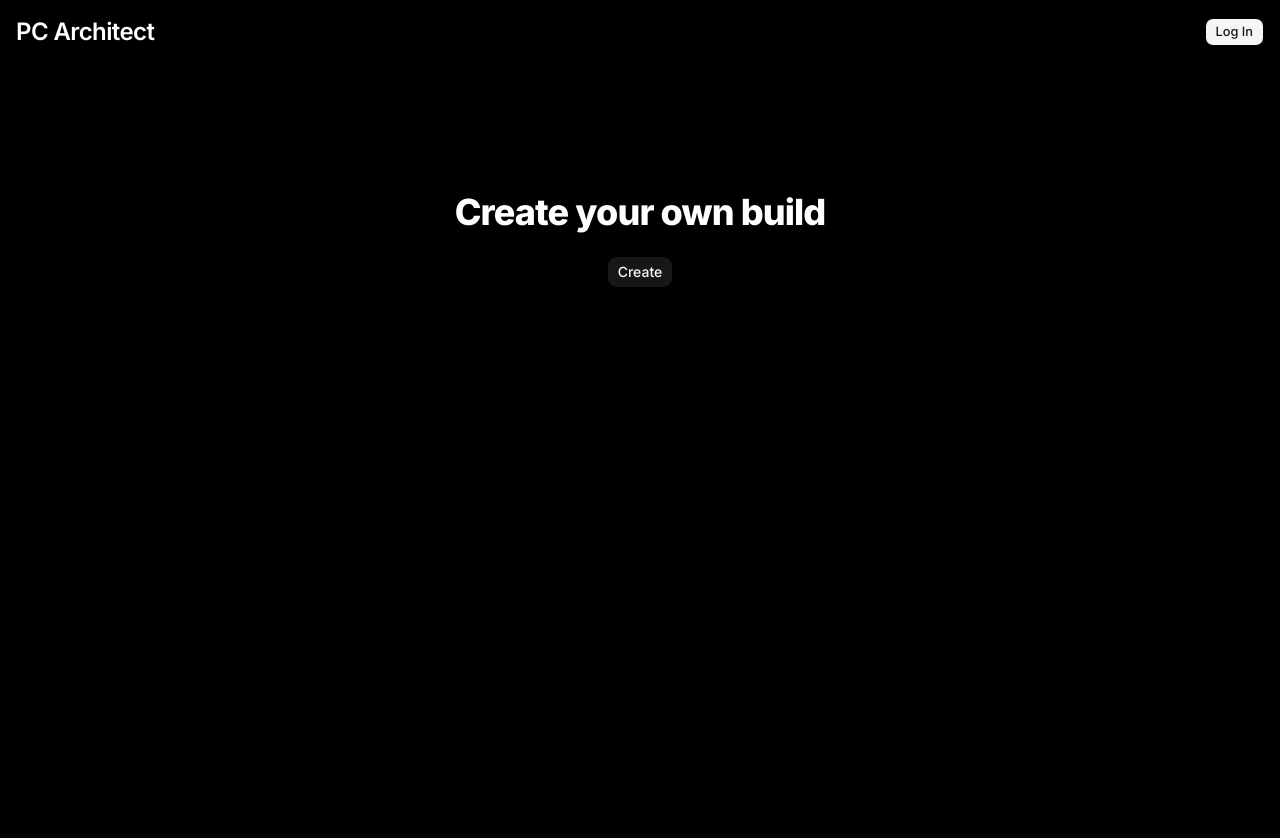
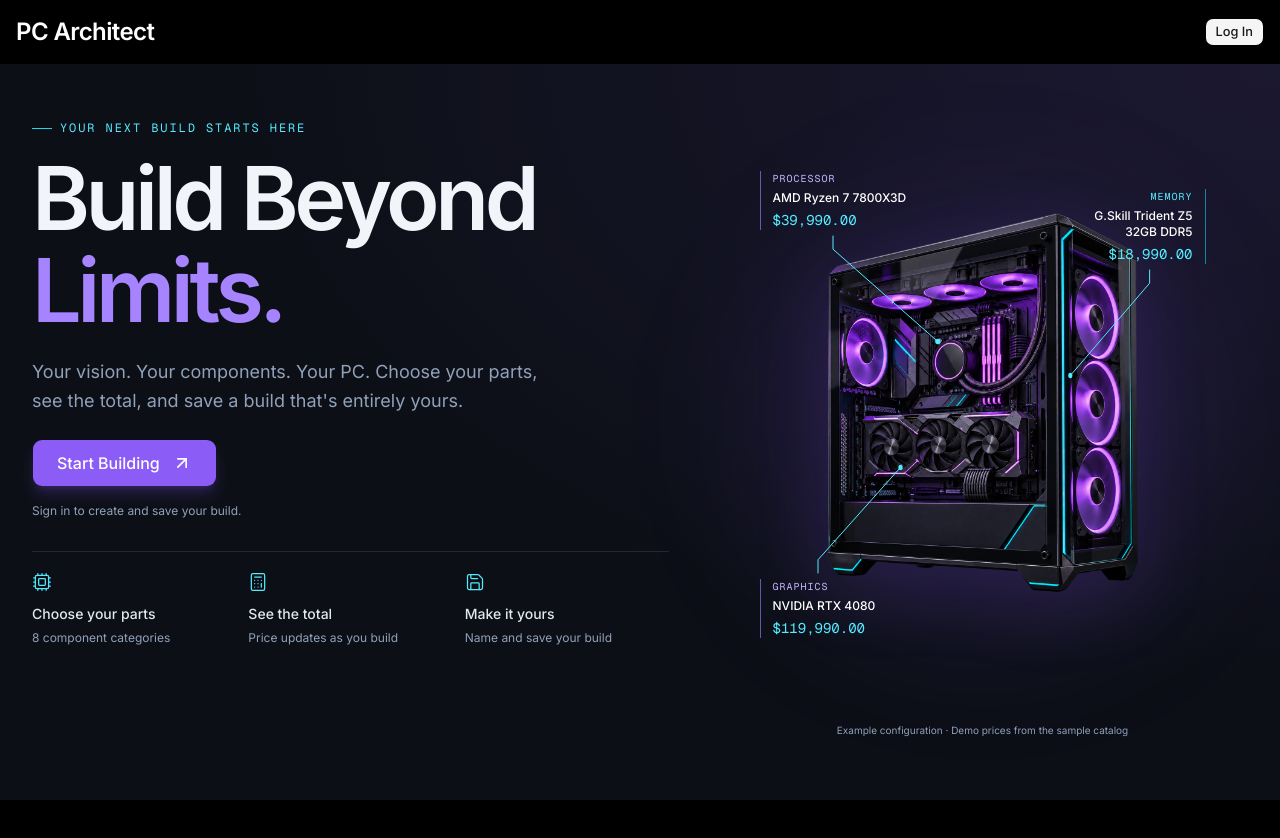
Before and after one commit to IhorKozloff/PC_Architect, a Next.js app: page / in a window 1280 px wide. Shown: the top 838 px of the page. After the commit the page ends 800 px from the top, so only its background shows below. Built offline with nearby package versions, Linux system fonts and the light colour scheme; no server answers.

Commit message:
Lenfind page hero section was finished

```diff
--- a/src/app/page.tsx
+++ b/src/app/page.tsx
@@ -1,20 +1,106 @@
 import { Button } from '@/components/ui/button';
-import { TypographyH1 } from '@/components/ui/typography-h1';
+import { ArrowUpRight, Calculator, Cpu, Save } from 'lucide-react';
 import Link from 'next/link';
+import Image from 'next/image';
 
-export default function Home() {
+function CalloutLine({ position }: { position: 'below-right' | 'below-left' | 'above-right' }) {
+  const above = position === 'above-right';
+  const left = position === 'below-left';
 
   return (
-    <div className="flex min-h-screen items-center justify-center">
-      <main className="flex min-h-screen w-full max-w-3xl flex-col items-center py-32 px-16">
-        <TypographyH1>
-          Create your own build
-        </TypographyH1>
-        <br />
-        <Button>
-          <Link href="/dashboard">Create</Link>
-        </Button>
-      </main>
+    <svg
+      aria-hidden="true"
+      viewBox="0 0 100 100"
+      preserveAspectRatio="none"
+      className={`pointer-events-none absolute h-[clamp(48px,10vw,110px)] w-[75%] overflow-visible fill-none text-cyan-300 ${above ? 'bottom-[calc(100%+6px)]' : 'top-[calc(100%+6px)]'} ${left ? 'right-1/2' : 'left-1/2'}`}
+    >
+      <path
+        d={above ? 'M 0 100 V 88 L 96 4' : left ? 'M 100 0 V 12 L 4 96' : 'M 0 0 V 12 L 96 96'}
+        stroke="currentColor"
+        strokeWidth="1"
+        vectorEffect="non-scaling-stroke"
+        strokeLinejoin="round"
+        strokeLinecap="round"
+      />
+      <circle cx={left ? 4 : 96} cy={above ? 4 : 96} r="2.5" fill="currentColor" />
+    </svg>
+  );
+}
+function PcPreview() {
+  return (
+    <div className="relative mx-auto w-full max-w-md lg:max-w-[605px]">
+      <div aria-hidden="true" className="pointer-events-none absolute inset-x-8 inset-y-24 rounded-full bg-violet-500/10 blur-3xl" />
+      <div className="relative aspect-[4/5] lg:aspect-auto lg:h-[clamp(496px,59.8svh+128px,703px)]">
+        <div className="absolute inset-x-[8%] top-[15%] bottom-[15%]">
+          <Image
+            src="/hero-pc-cutout.png"
+            alt="Custom black PC with a glass side panel, liquid cooling, and violet and cyan lighting"
+            fill
+            priority
+            sizes="(min-width: 1440px) 508px, (min-width: 1024px) 37vw, (min-width: 488px) 376px, 84vw"
+            className="object-contain drop-shadow-[0_20px_35px_rgba(139,92,246,0.15)]"
+          />
+        </div>
+        <div className="absolute top-[11%] left-[8%] max-w-[41%] border-l border-violet-400/60 pl-2 sm:pl-3">
+          <p className="font-mono text-[9px] tracking-widest text-violet-300 sm:text-[10px]">PROCESSOR</p>
+          <p className="mt-1 text-[10px] font-medium text-white sm:text-xs">AMD Ryzen 7 7800X3D</p>
+          <p className="mt-1 font-mono text-xs text-cyan-300 sm:text-sm">$39,990.00</p>
+          <CalloutLine position="below-right" />
+        </div>
+        <div className="absolute top-[14%] right-[8%] max-w-[38%] border-r border-cyan-400/60 pr-2 text-right sm:pr-3">
+          <p className="font-mono text-[9px] tracking-widest text-cyan-300 sm:text-[10px]">MEMORY</p>
+          <p className="mt-1 text-[10px] font-medium text-white sm:text-xs">G.Skill Trident Z5<br />32GB DDR5</p>
+          <p className="mt-1 font-mono text-xs text-cyan-300 sm:text-sm">$18,990.00</p>
+          <CalloutLine position="below-left" />
+        </div>
+        <div className="absolute bottom-[12%] left-[8%] max-w-[47%] border-l border-violet-400/60 pl-2 sm:pl-3">
+          <p className="font-mono text-[9px] tracking-widest text-violet-300 sm:text-[10px]">GRAPHICS</p>
+          <p className="mt-1 text-[10px] font-medium text-white sm:text-xs">NVIDIA RTX 4080</p>
+          <p className="mt-1 font-mono text-xs text-cyan-300 sm:text-sm">$119,990.00</p>
+          <CalloutLine position="above-right" />
+        </div>
+      </div>
+      <p className="mt-3 text-center text-[10px] leading-relaxed text-slate-400">Example configuration &middot; Demo prices from the sample catalog</p>
     </div>
   );
 }
+export default function Home() {
+  return (
+    <main className="relative isolate flex flex-1 overflow-hidden bg-[#0c0f16] text-slate-100">
+      <div aria-hidden="true" className="pointer-events-none absolute inset-0 -z-10 bg-[radial-gradient(ellipse_at_top_right,rgba(139,92,246,0.12),transparent_60%)]" />
+      <section aria-labelledby="hero-title" className="mx-auto grid w-full max-w-[1440px] min-w-0 items-start gap-10 px-5 py-8 sm:px-8 sm:py-10 lg:min-h-[calc(100svh-80px)] lg:grid-cols-[1.2fr_1fr] lg:gap-12 lg:px-8">
+        <div className="min-w-0 lg:pt-4">
+          <p className="mb-4 flex items-center gap-2 font-mono text-[10px] tracking-[0.16em] text-cyan-300 sm:text-xs">
+            <span aria-hidden="true" className="h-px w-5 shrink-0 bg-[#22D3EE]" /> YOUR NEXT BUILD STARTS HERE
+          </p>
+          <h1 id="hero-title" className="text-[clamp(2.75rem,7vw,5.5rem)] leading-[1.05] font-semibold tracking-[-0.05em]">
+            Build Beyond <span className="text-violet-400">Limits.</span>
+          </h1>
+          <p className="mt-5 max-w-md text-base leading-relaxed text-slate-400 sm:text-lg lg:max-w-lg">
+            Your vision. Your components. Your PC. Choose your parts, see the total, and save a build that&apos;s entirely yours.
+          </p>
+          <Button render={<Link href="/dashboard" />} className="mt-6 h-12 gap-3 rounded-lg bg-[#8B5CF6] px-6 text-base text-white shadow-lg shadow-violet-500/20 hover:bg-[#7C3AED] focus-visible:border-cyan-300 focus-visible:ring-cyan-300/60">
+            Start Building <ArrowUpRight aria-hidden="true" className="size-5" />
+          </Button>
+          <p className="mt-4 text-xs text-slate-400">Sign in to create and save your build.</p>
+          <ul className="mt-8 grid grid-cols-1 gap-4 border-t border-white/10 pt-5 sm:grid-cols-3 sm:gap-3">
+            {[
+              { icon: Cpu, title: 'Choose your parts', detail: '8 component categories' },
+              { icon: Calculator, title: 'See the total', detail: 'Price updates as you build' },
+              { icon: Save, title: 'Make it yours', detail: 'Name and save your build' },
+            ].map(({ icon: Icon, title, detail }) => (
+              <li key={title} className="flex items-start gap-3 sm:flex-col">
+                <Icon aria-hidden="true" className="size-5 shrink-0 text-cyan-300" strokeWidth={1.5} />
+                <div>
+                  <p className="text-sm font-medium text-slate-200">{title}</p>
+                  <p className="mt-1 text-xs leading-relaxed text-slate-400">{detail}</p>
+                </div>
+              </li>
+            ))}
+          </ul>
+        </div>
+        <PcPreview />
+      </section>
+    </main>
+  );
+}
```
Also changed, not shown: public/hero-pc-cutout.png (added).
